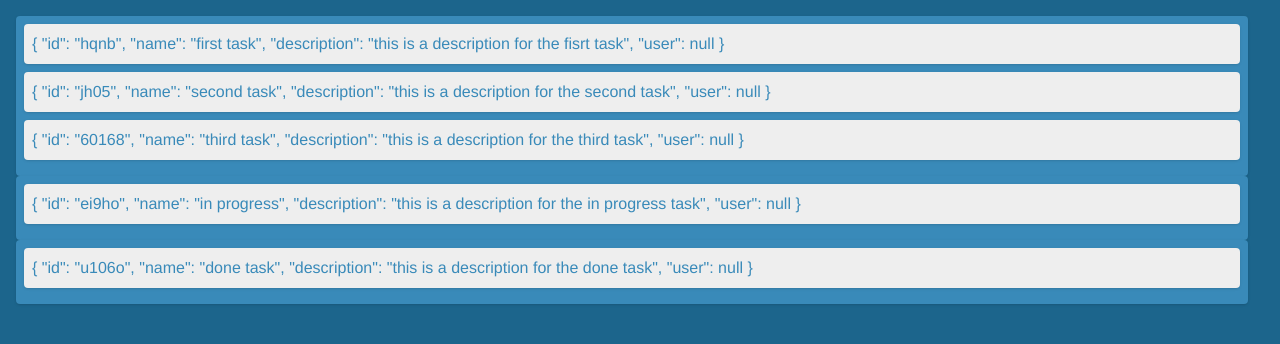
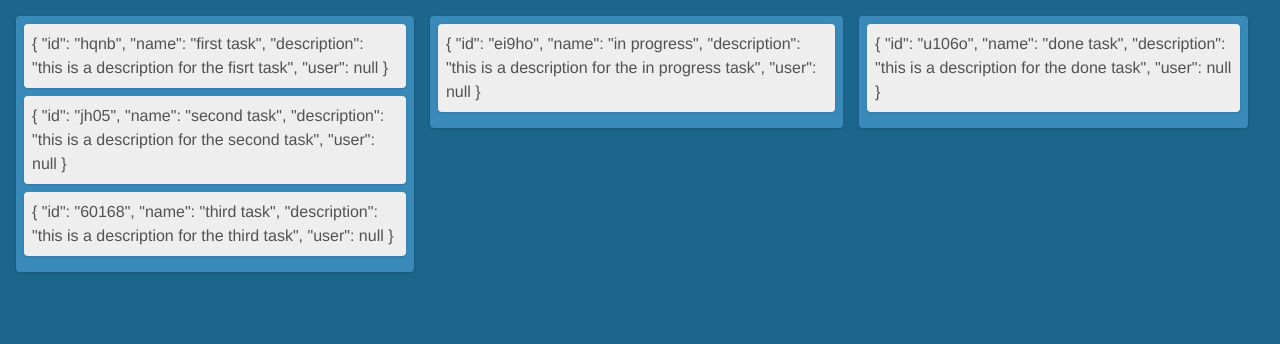
Before and after one commit to jiyuuki/workspace, a Vue app: page / in a window 1280 px wide. Shown: the top 344 px of the page. Built offline with nearby package versions, Linux system fonts and the light colour scheme.

Commit message:
display tasks

```diff
--- a/src/views/WorkSpaceView.vue
+++ b/src/views/WorkSpaceView.vue
@@ -1,5 +1,6 @@
 <template>
   <div class="workspace">
+    <div class="flex flex-row items-start">
       <div
         v-for="column of workspace.columns"
         :key="column"
@@ -11,6 +12,7 @@
           class="task"
         >
           {{ task }}
+        </div>
       </div>
     </div>
   </div>
@@ -48,6 +50,6 @@ export default {
 .task {
   @apply flex items-center flex-wrap shadow mb-2 py-2 px-2 rounded no-underline;
   background: #EEEEEE;
-  color: #398AB9;
+  color: #525153;
 }
 </style>
```
Lines whose indentation alone changed are shown as unchanged.
